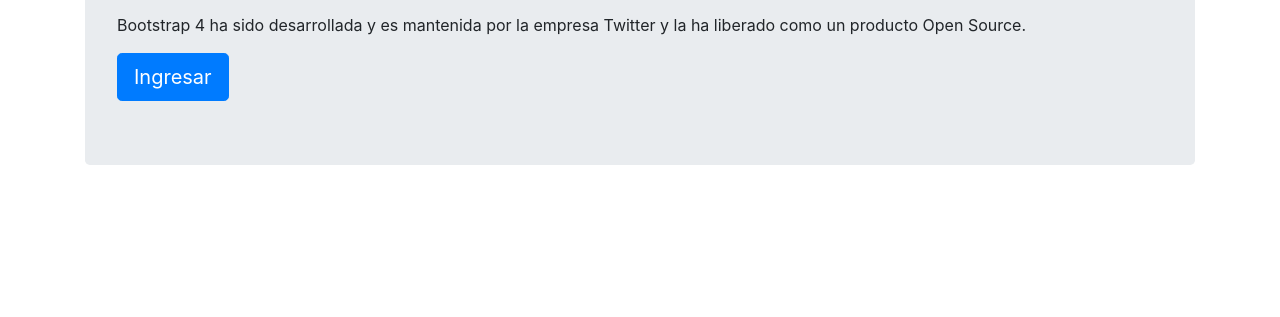
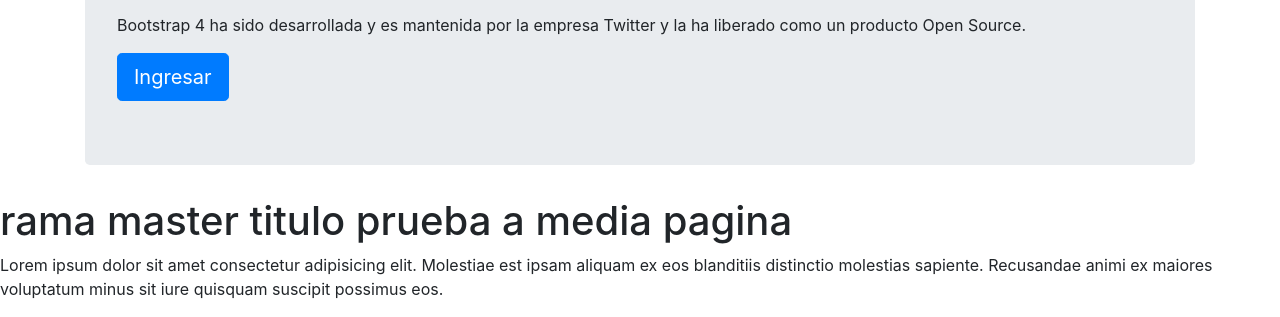
Before and after one commit to leonelazurdia/pruebaGit2, a plain HTML site: page index.html in a window 1280 px wide. Shown: the part 513-830 px from the top of the page. Before the commit the page ends 800 px from the top, so only its background shows below. Drawn offline with nearby package versions, Linux system fonts and the light colour scheme.

Commit message:
se agrego el titulo de seccion 2

```diff
--- a/index.html
+++ b/index.html
@@ -83,6 +83,11 @@
           <a href="#" class="btn btn-primary btn-lg">Ingresar</a>
         </div>
       </div>
+      <!--titulo-->
+      <h1>rama master titulo prueba a media pagina</h1>
+      <p>Lorem ipsum dolor sit amet consectetur adipisicing elit. Molestiae est ipsam aliquam ex eos blanditiis distinctio molestias sapiente. Recusandae animi ex maiores voluptatum minus sit iure quisquam suscipit possimus eos.</p>
+
+
 
       <!-- Tab panes -->
       <div class="tab-content">
```
